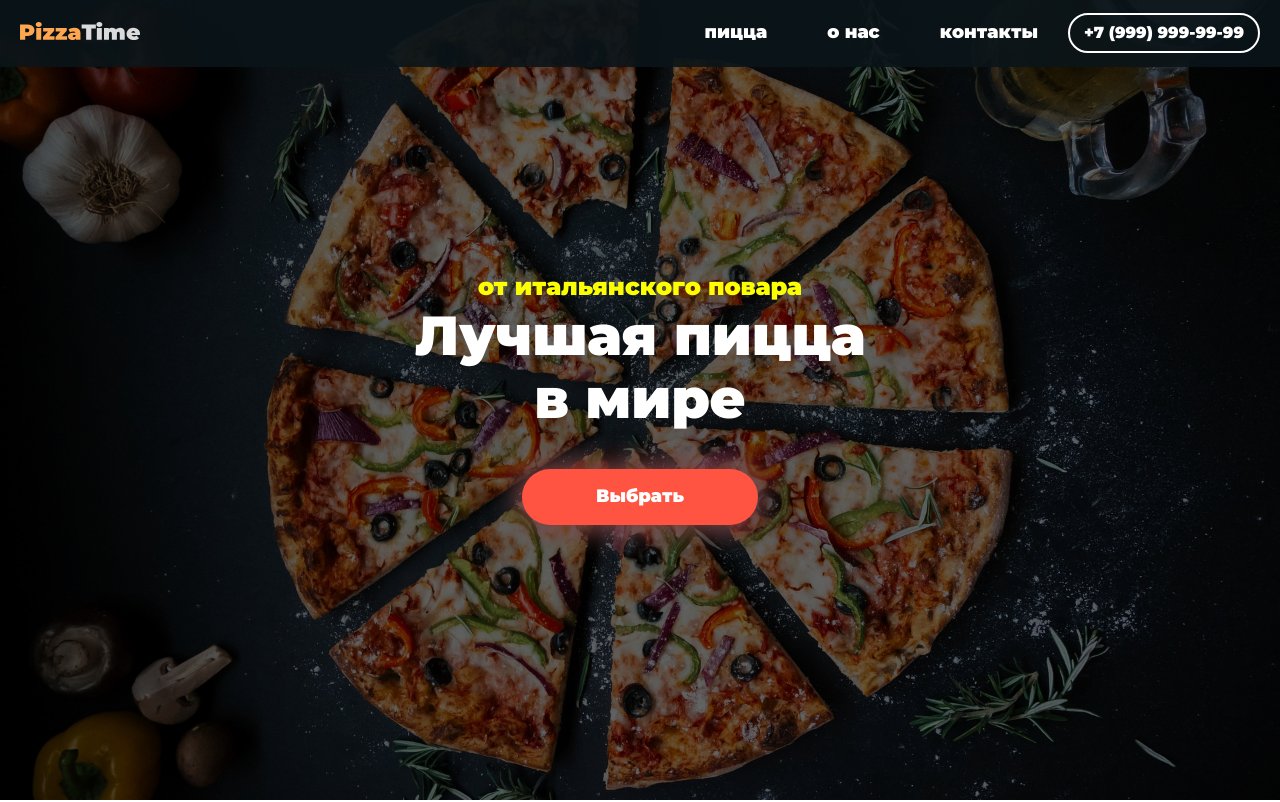
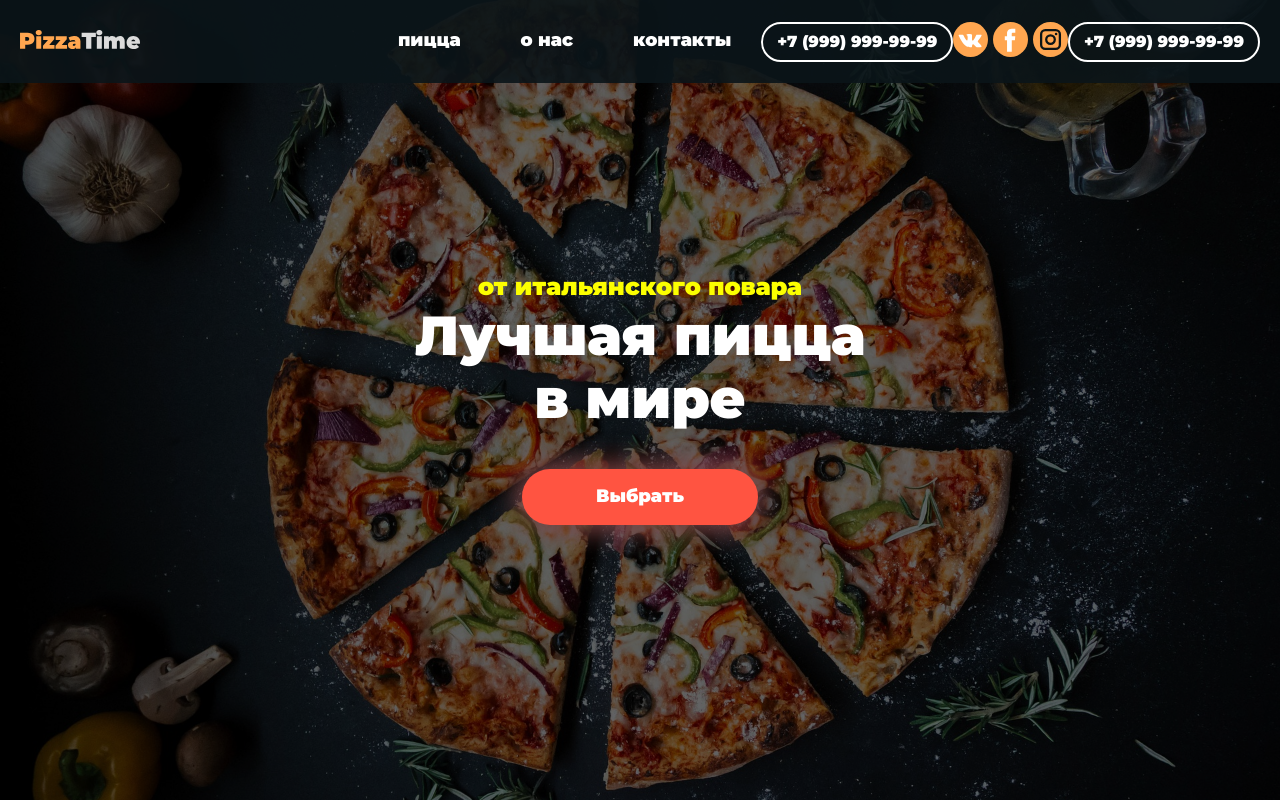
Before and after one commit to DanielNaizabekov/pizzaTime, a website: page app/index.html in a window 1280 px wide. Shown: the top 802 px of the page. Drawn offline with Linux system fonts and the light colour scheme.

Commit message:
added phone and networks to menu

```diff
--- a/app/index.html
+++ b/app/index.html
@@ -31,6 +31,38 @@
 							<li class="nav__item">
 								<a class="nav__link" href=".contacts">контакты</a>
 							</li>
+							<div class="phone">
+								<a href="#">+7 (999) 999-99-99</a>
+							</div>
+							<div class="networks">
+								<!-- ====vk svg==== -->
+								<svg class="networks__icon networks__icon-vk" xmlns="http://www.w3.org/2000/svg" viewBox="0 0 112.2 112.2" width="35" height="35">
+									<g>
+										<circle cx="56.1" cy="56.1" r="56.1" />
+										<path class="networks__logo" d="M54,80.7h4.4a3.33,3.33,0,0,0,2-.9,3.37,3.37,0,0,0,.6-1.9s-.1-5.9,2.7-6.8,6.2,5.7,9.9,8.2c2.8,1.9,4.9,1.5,4.9,1.5l9.8-.1s5.1-.3,2.7-4.4c-.2-.3-1.4-3-7.3-8.5-6.2-5.7-5.3-4.8,2.1-14.7,4.5-6,6.3-9.7,5.8-11.3s-3.9-1.1-3.9-1.1l-11.1.1a2.32,2.32,0,0,0-1.4.3,3.58,3.58,0,0,0-1,1.2A60,60,0,0,1,70,50.9c-4.9,8.4-6.9,8.8-7.7,8.3-1.9-1.2-1.4-4.9-1.4-7.5,0-8.1,1.2-11.5-2.4-12.4a17.68,17.68,0,0,0-5.2-.5c-4,0-7.3,0-9.2.9-1.3.6-2.2,2-1.6,2.1a5.05,5.05,0,0,1,3.3,1.6c1.1,1.5,1.1,5,1.1,5s.7,9.6-1.5,10.7c-1.5.8-3.5-.8-7.9-8.4a67.05,67.05,0,0,1-4-8.2,2.82,2.82,0,0,0-.9-1.2,5.13,5.13,0,0,0-1.7-.7l-10.5.1s-1.6,0-2.2.7,0,1.9,0,1.9,8.2,19.3,17.6,29c8.5,9,18.2,8.4,18.2,8.4Z" />
+									</g>
+								</svg>
+								<!-- ====vk svg==== -->
+
+								<!-- ====fb svg==== -->
+								<svg class="networks__icon networks__icon-fb" xmlns="http://www.w3.org/2000/svg" viewBox="0 0 112.2 112.2" width="35" height="35">
+									<g>
+										<circle cx="56.1" cy="56.1" r="56.1" />
+										<path class="networks__logo" d="M70.2,58.3h-10V95H45V58.3H37.8V45.4H45V37.1c0-6,2.8-15.3,15.3-15.3H71.5V34.3H63.3c-1.3,0-3.2.7-3.2,3.5v7.6H71.4Z" />
+									</g>
+								</svg>
+								<!-- ====fb svg==== -->
+
+								<!-- ====instagram svg==== -->
+								<svg class="networks__icon networks__icon-inst" xmlns="http://www.w3.org/2000/svg" viewBox="0 0 512 512" width="35" height="35">
+									<g>
+										<path d="M332.3,136.2H179.7a44.21,44.21,0,0,0-44.2,44.2V333a44.21,44.21,0,0,0,44.2,44.2H332.3A44.21,44.21,0,0,0,376.5,333V180.4A44.21,44.21,0,0,0,332.3,136.2ZM256,336a79.3,79.3,0,1,1,79.3-79.3A79.42,79.42,0,0,1,256,336Zm81.9-142.2A18.8,18.8,0,1,1,356.7,175,18.78,18.78,0,0,1,337.9,193.8Z" />
+										<path d="M256,210.9a45.8,45.8,0,1,0,45.8,45.8A45.86,45.86,0,0,0,256,210.9Z" />
+										<path d="M256,0C114.6,0,0,114.6,0,256S114.6,512,256,512,512,397.4,512,256,397.4,0,256,0ZM410,333a77.78,77.78,0,0,1-77.7,77.7H179.7A77.78,77.78,0,0,1,102,333V180.4a77.84,77.84,0,0,1,77.7-77.7H332.3A77.84,77.84,0,0,1,410,180.4Z" />
+									</g>
+								</svg>
+								<!-- ====instagram svg==== -->
+							</div>
 						</ul>
 					</nav>
 					<div class="phone">
--- a/app/js/script.js
+++ b/app/js/script.js
@@ -6,8 +6,6 @@ $(function() {
 	let menuToggler = false;
 
 	document.querySelector('.menu__btn').onclick = () => {
-		document.body.classList.toggle('body_active');
-
 		document.querySelector('.nav-wrap').classList.toggle('nav-wrap_active');
 
 		setTimeout(() => {
@@ -140,8 +138,6 @@ $(function() {
 	};
 
 	function startScroll(event) {
-		document.body.classList.remove('body_active');
-
 		let attribute = event.target.getAttribute('href');
 
 		document.querySelector(attribute).scrollIntoView({block: "start", behavior: "smooth"});
--- a/app/sass/components/_header.sass
+++ b/app/sass/components/_header.sass
@@ -140,6 +140,15 @@
 	.menu__btn
 		display: block
 
+	.nav__list .phone
+		margin-top: rem(30px)
+
+	.nav__list .networks
+		margin-top: rem(40px)
+
 @media(max-width: 600px)
 	.phone
 		display: none
+
+	.nav__list .phone
+		display: block
--- a/app/sass/style.sass
+++ b/app/sass/style.sass
@@ -43,9 +43,6 @@ section
 .title
 	+font($default_font, rem(48px), $default_color, 800)
 
-.body_active
-		overflow: hidden
-
 @import "./components/_header"
 @import "./components/_section-top"
 @import "./components/_catalog"
```
Also changed, not shown: app/css/style.min.css.
